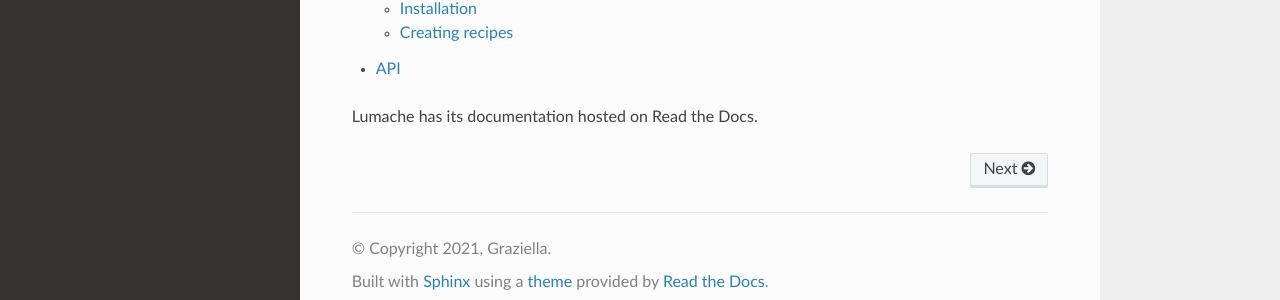
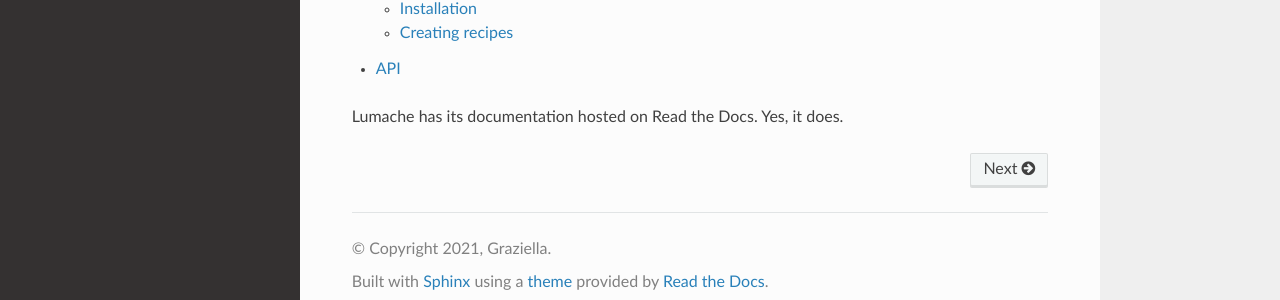
Before and after one commit to ederic-oytas/rtd-tutorial-following, a Sphinx documentation site: the page built from docs/source/index.rst, in a window 1280 px wide. Shown: the part 500-800 px from the top of the page. Built offline with Sphinx 7.4.7 and the Read the Docs theme 2.0.0, drawn with Linux system fonts in a browser that asks for light colours.

Commit message:
Update index.rst

```diff
--- a/docs/source/index.rst
+++ b/docs/source/index.rst
@@ -21,4 +21,4 @@ Contents
    usage
    api
 
-Lumache has its documentation hosted on Read the Docs.
+Lumache has its documentation hosted on Read the Docs. Yes, it does.
```
